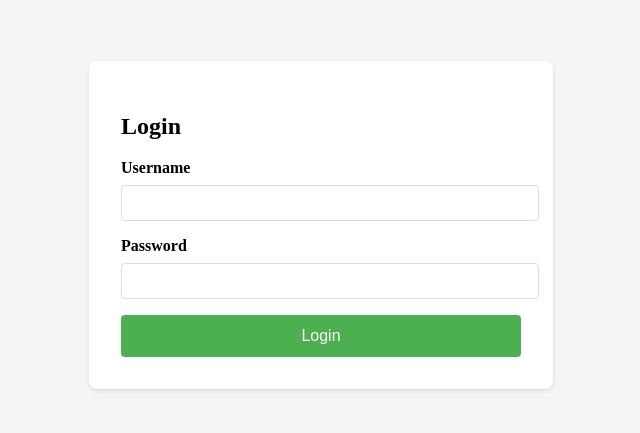
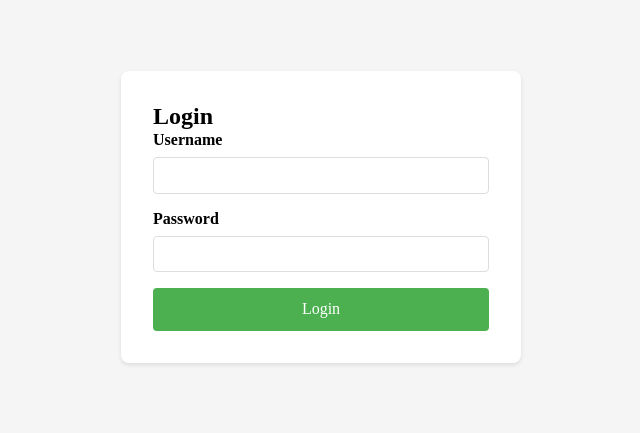
Before and after one commit to zhangwh754/vue-analysis-management, a Vue app: page / in a window 1280 px wide. Shown: the part 183-616 px from the top of the page, without its empty margins (319-959 px from the left). Built offline with nearby package versions, Linux system fonts and the light colour scheme.

Commit message:
feat: 全局css

```diff
--- a/package.json
+++ b/package.json
@@ -15,6 +15,7 @@
   "dependencies": {
     "@vue-office/docx": "^1.6.2",
     "core-js": "^3.8.3",
+    "normalize.css": "^8.0.1",
     "vue": "^3.2.13",
     "vue-demi": "^0.14.6",
     "vue-router": "^4.0.3"
--- a/src/app1/main.js
+++ b/src/app1/main.js
@@ -1,6 +1,7 @@
 import { createApp } from 'vue'
 import App from './App.vue'
 import { checkToken } from '@/utils/auth'
+import '@/assets/styles/index.scss'
 
 if (!checkToken()) {
   window.location.href = '/analysis/index.html'
--- a/src/app2/main.js
+++ b/src/app2/main.js
@@ -1,6 +1,7 @@
 import { createApp } from 'vue'
 import App from './App.vue'
 import { checkToken } from '@/utils/auth'
+import '@/assets/styles/index.scss'
 
 // Check authentication before creating app
 if (!checkToken()) {
--- a/src/appList/main.js
+++ b/src/appList/main.js
@@ -1,6 +1,7 @@
 import { createApp } from 'vue'
 import AppList from './AppList.vue'
 import { checkToken } from '@/utils/auth'
+import '@/assets/styles/index.scss'
 
 // Redirect to login if not authenticated
 if (!checkToken()) {
--- /dev/null
+++ b/src/assets/styles/base.scss
@@ -0,0 +1,8 @@
+/* Reset defaults */
+*,
+*::before,
+*::after {
+  margin: 0;
+  padding: 0;
+  box-sizing: border-box;
+}
--- /dev/null
+++ b/src/assets/styles/index.scss
@@ -0,0 +1,2 @@
+@import 'normalize.css';
+@import './base.scss';
--- a/src/index/main.js
+++ b/src/index/main.js
@@ -1,4 +1,5 @@
 import { createApp } from 'vue'
 import Login from './Login.vue'
+import '@/assets/styles/index.scss'
 
 createApp(Login).mount('#app')
```
Also changed, not shown: 1 other file (tests, documents, lock files or other folders).
